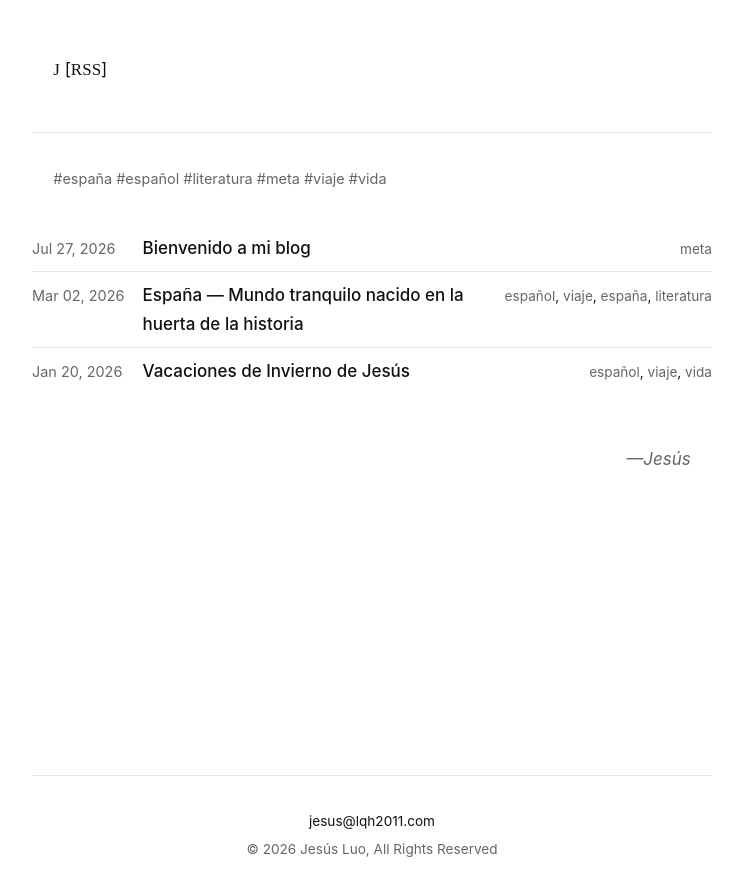
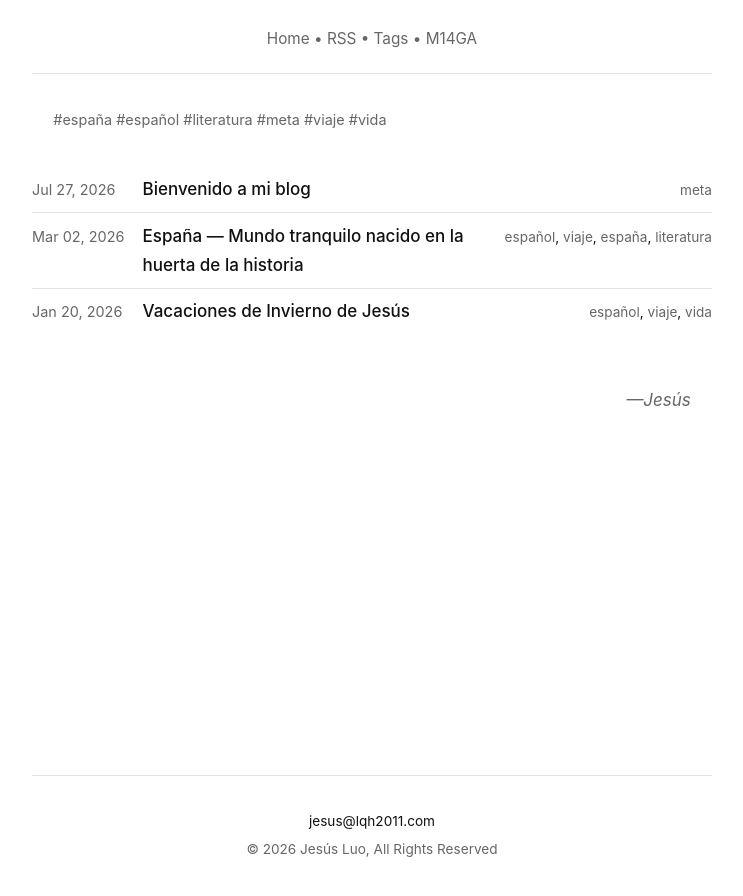
Before and after one commit to LQH-2011/Blog_of_LQH-2011, a Jekyll site: the page built from index.md, in a window 1280 px wide. Shown: the top 896 px of the page, without its empty margins (268-1011 px from the left). Built offline with Jekyll 4.4.1, drawn with Linux system fonts in a browser that asks for light colours.

Commit message:
New nav bar: Home • RSS • Tags • M14GA
Centered grey sans-serif nav with bullet separators.
M14GA links to https://m14ga.org. Removed old nav_icon config.

```diff
--- a/_config.yml
+++ b/_config.yml
@@ -43,9 +43,6 @@ social_links:
   - name: GitHub
     url: https://github.com/LQH-2011
 
-# Navigation
-nav_icon: "J"
-
 # Permalink style
 permalink: /:year/:month/:day/:title/
 
--- a/_layouts/default.html
+++ b/_layouts/default.html
@@ -39,13 +39,13 @@
 </head>
 <body>
   <nav>
-    <p></p>
-    <p class="g">
-      <a href="{{ "/" | relative_url }}">{{ site.nav_icon | default: "Δ" }}</a>
-      <span class="r">
-        [<a href="{{ "/feed.xml" | relative_url }}">RSS</a>]
-      </span>
-    </p>
+    <a href="{{ "/" | relative_url }}">Home</a>
+    &bull;
+    <a href="{{ "/feed.xml" | relative_url }}">RSS</a>
+    &bull;
+    <a href="{{ "/tags" | relative_url }}">Tags</a>
+    &bull;
+    <a href="https://m14ga.org">M14GA</a>
   </nav>
 
   <article>
--- a/assets/css/style.scss
+++ b/assets/css/style.scss
@@ -65,10 +65,13 @@ footer {
 /* ── Navigation ── */
 
 nav {
-  padding-top: 2rem;
-  padding-bottom: 1.5rem;
+  text-align: center;
+  padding-top: 1.5rem;
+  padding-bottom: 1.25rem;
   border-bottom: 1px solid var(--border);
   margin-bottom: 2rem;
+  font-size: 0.9rem;
+  color: var(--muted);
 }
 
 /* ── Links ── */
@@ -85,11 +88,12 @@ a:hover {
 }
 
 nav a {
+  color: var(--muted);
   border-bottom: none;
 }
 
-nav a:first-child {
-  font-family: "Times New Roman", Times, Georgia, serif;
+nav a:hover {
+  color: var(--black);
 }
 
 /* ── Post listing (home) ── */
```
